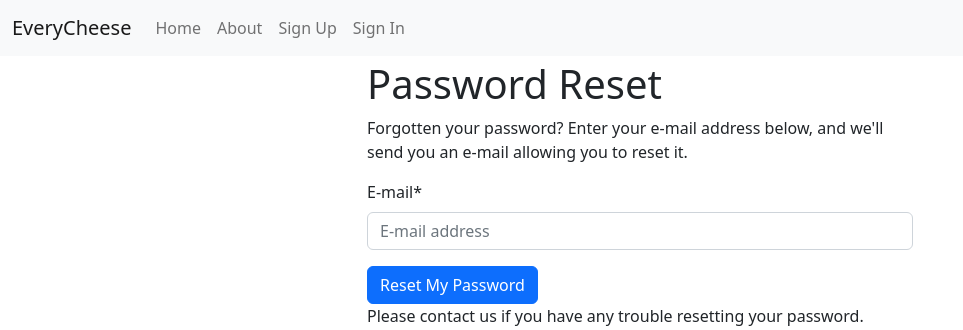
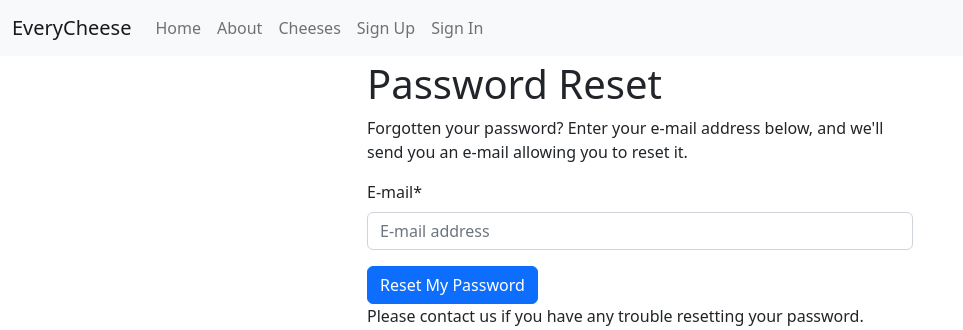
Before and after one commit to Todoviernes/everycheese, a Django app: page /accounts/password/reset/ in a window 1280 px wide. Shown: the top 330 px of the page, without its empty margins (0-963 px from the left). Run offline with Django 4.2, Linux system fonts and the light colour scheme; parts of the project's set-up code (start-up, migrations or seed data) failed here and were passed over; some libraries are stand-ins or nearby versions.

Commit message:
Implement cheese list page, add navbar link

```diff
--- a/config/urls.py
+++ b/config/urls.py
@@ -14,6 +14,7 @@ urlpatterns = [
     path("users/", include("everycheese.users.urls", namespace="users")),
     path("accounts/", include("allauth.urls")),
     # Your stuff: custom urls includes go here
+    path("cheeses/", include("everycheese.cheeses.urls", namespace="cheeses")),
 ] + static(settings.MEDIA_URL, document_root=settings.MEDIA_ROOT)
 
 
--- a/everycheese/templates/base.html
+++ b/everycheese/templates/base.html
@@ -76,6 +76,9 @@
             <li class="nav-item">
               <a class="nav-link" href="{% url 'about' %}">About</a>
             </li>
+            <li class="nav-item">
+              <a class="nav-link" href="{% url 'cheeses:list' %}">Cheeses</a>
+            </li>
             {% if request.user.is_authenticated %}
               <li class="nav-item">
                 <a class="nav-link"
```
Also changed, not shown: everycheese/cheeses/views.py (+9 -0 lines).
